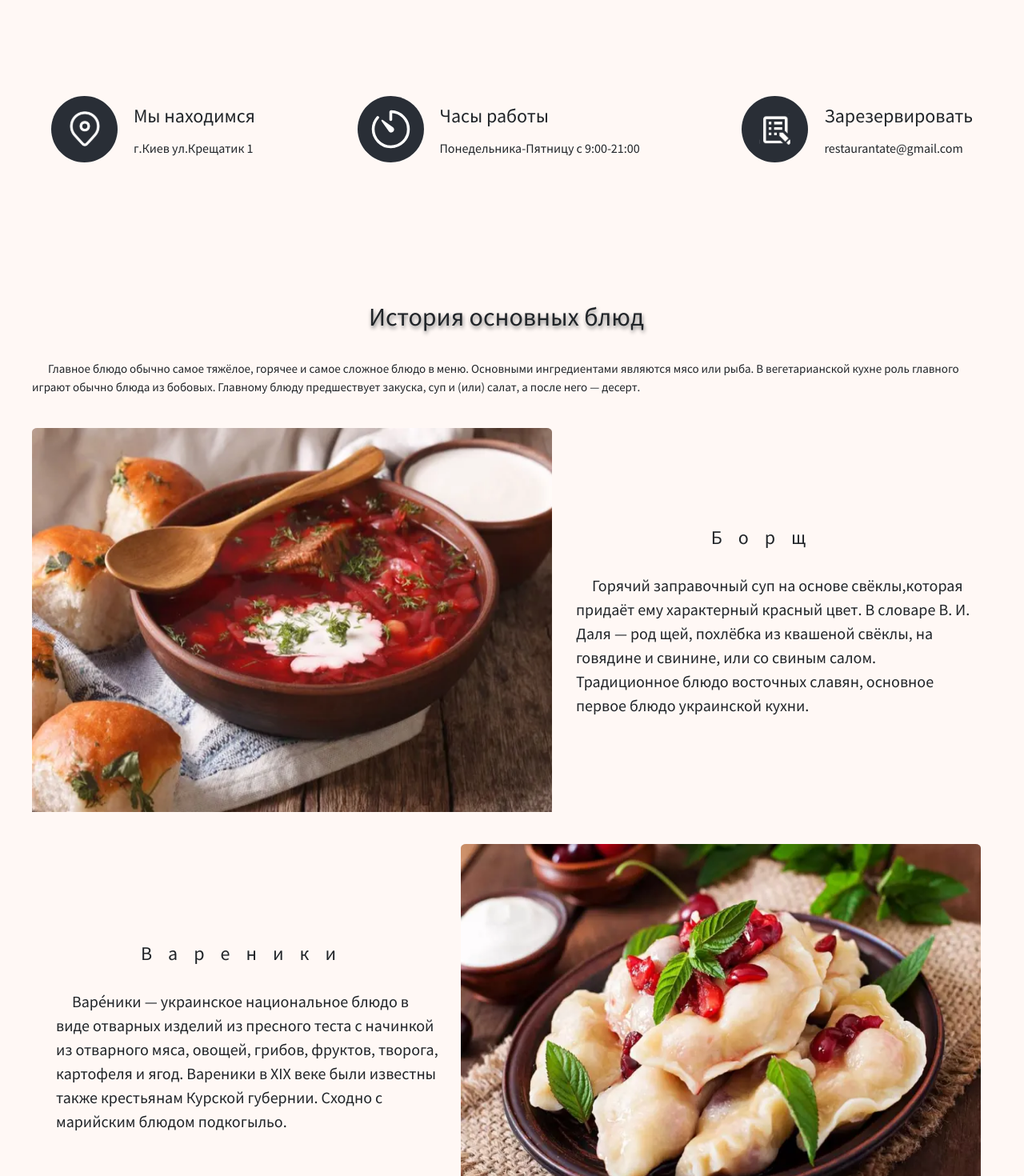
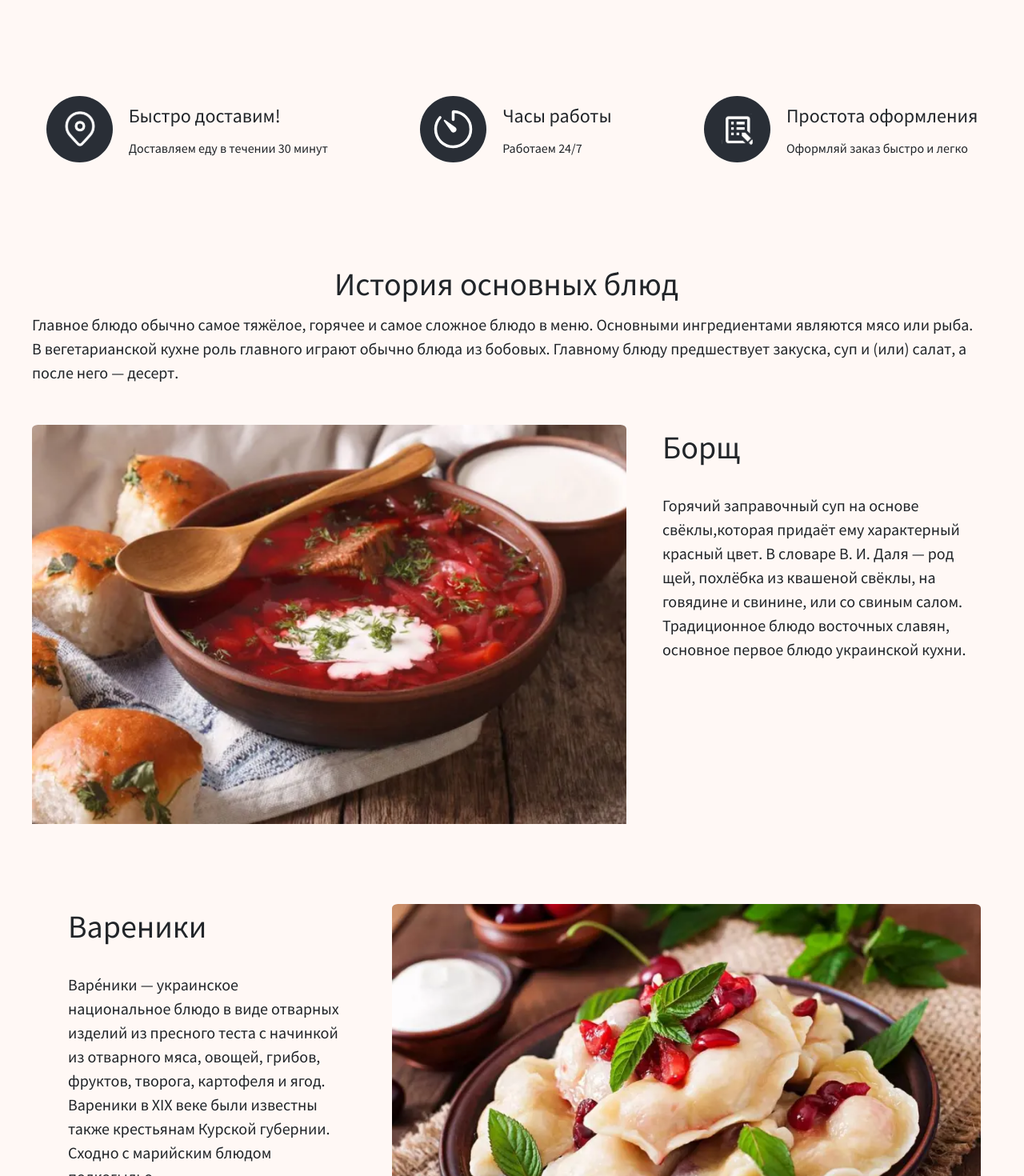
Before and after one commit to DeliveryFood111/food-delivery-front, a Vue app: page / in a window 1280 px wide. Shown: the part 1160-2630 px from the top of the page at 80% size. Built offline with nearby package versions, Linux system fonts and the light colour scheme.

Commit message:
refactoring

```diff
--- a/src/App.vue
+++ b/src/App.vue
@@ -17,7 +17,7 @@ import HistoryWithImages from "@/components/HistoryWithImages";
 
 export default {
   name: "App",
-  components: { Benefits, Header, Footer , MainScreen, HistoryWithImages }
+  components: { Benefits, Header, Footer, MainScreen, HistoryWithImages }
 };
 </script>
 
--- a/src/components/Benefits.vue
+++ b/src/components/Benefits.vue
@@ -6,8 +6,8 @@
           <img src="../assets/location-icon.svg" />
         </div>
         <div class="benefits__cells-text">
-          <h4 class="benefits__cells-title">Мы находимся</h4>
-          <p class="benefits__cells-p">г.Киев ул.Крещатик 1</p>
+          <h4 class="benefits__cells-title">Быстро доставим!</h4>
+          <p class="benefits__cells-p">Доставляем еду в течении 30 минут</p>
         </div>
       </div>
       <div class="benefits__cells">
@@ -16,7 +16,7 @@
         </div>
         <div class="benefits__cells-text">
           <h4 class="benefits__cells-title">Часы работы</h4>
-          <p class="benefits__cells-p">Понедельника-Пятницу с 9:00-21:00</p>
+          <p class="benefits__cells-p">Работаем 24/7</p>
         </div>
       </div>
       <div class="benefits__cells">
@@ -24,8 +24,8 @@
           <img src="../assets/reserve-icon.svg" />
         </div>
         <div class="benefits__cells-text">
-          <h4 class="benefits__cells-title">Зарезервировать</h4>
-          <p class="benefits__cells-p">restaurantate@gmail.com</p>
+          <h4 class="benefits__cells-title">Простота оформления</h4>
+          <p class="benefits__cells-p">Оформляй заказ быстро и легко</p>
         </div>
       </div>
     </div>
--- a/src/components/HistoryWithImages.vue
+++ b/src/components/HistoryWithImages.vue
@@ -1,6 +1,6 @@
 <template>
   <section class="history-images">
-    <h3 class="history-images__topic">История основных блюд</h3>
+    <h2 class="history-images__topic">История основных блюд</h2>
     <p class="history-images__description">
       Главное блюдо обычно самое тяжёлое, горячее и самое сложное блюдо в меню.
       Основными ингредиентами являются мясо или рыба. В вегетарианской кухне
@@ -14,7 +14,7 @@
         alt="Borshch"
       />
       <div class="history-images__text">
-        <h4 class="history-images__title">Борщ</h4>
+        <h3 class="history-images__title">Борщ</h3>
         <p class="history-images__content">
           Горячий заправочный суп на основе свёклы,которая придаёт ему
           характерный красный цвет. В словаре В. И. Даля — род щей, похлёбка из
@@ -24,15 +24,15 @@
         </p>
       </div>
     </div>
-    <div class="history-images__container container_vareniki">
+    <div class="history-images__container container_reversed">
       <img
         class="history-images__img"
         src="../assets/vareniki.webp"
         alt="Vareniki"
       />
       <div class="history-images__text">
-        <h4 class="history-images__title">Вареники</h4>
-        <p class="history-images__content content_vareniki">
+        <h3 class="history-images__title">Вареники</h3>
+        <p class="history-images__content content_reversed">
           Варе́ники — украинское национальное блюдо в виде отварных изделий из
           пресного теста с начинкой из отварного мяса, овощей, грибов, фруктов,
           творога, картофеля и ягод. Вареники в XIX веке были известны также
@@ -43,7 +43,7 @@
     <div class="history-images__container">
       <img class="history-images__img" src="../assets/salad.webp" alt="Salad" />
       <div class="history-images__text">
-        <h4 class="history-images__title">Салатик</h4>
+        <h3 class="history-images__title">Салат</h3>
         <p class="history-images__content">
           Сала́т - холодное блюдо из кусочков овощей, зелени, различных других
           растений, грибов, с добавлением приправы. Салатом считается любое
@@ -63,59 +63,65 @@ export default {
 
 <style scoped lang="scss">
 .history-images {
-  padding: 84px 54px 125px 40px;
+  padding: 34px 54px 125px 40px;
   background-color: rgba(255, 248, 245, 1);
   display: flex;
   width: fit-content;
   flex-direction: column;
 
   &__topic {
+    margin-bottom: 8px;
+    font-size: 40px;
+    font-weight: 400;
+    line-height: 56px;
     text-align: center;
-    margin-bottom: 35px;
-    font-size: xx-large;
-    text-shadow: 1px 3px 5px grey;
+  }
 
-    @media screen and (max-width: 993px) {
-      margin-bottom: 10px;
-    }
+  &__description {
+    margin-bottom: 50px;
+    font-size: 20px;
+    font-weight: 400;
+    line-height: 30px;
+  }
 
-    @media screen and (max-width: 550px) {
-      font-size: x-large;
-    }
-  }
-  &__description {
-    text-indent: 20px;
-    margin-bottom: 40px;
-    font-size: 15px;
-
-    @media screen and (max-width: 993px) {
-      margin-bottom: 20px;
-    }
-  }
   &__container {
     display: flex;
     flex-direction: row;
-    margin-bottom: 20px;
+    margin-bottom: 80px;
+
+    &:last-child {
+      margin-bottom: unset;
+    }
 
     @media screen and (max-width: 993px) {
+      margin-bottom: 40px;
+    }
+
+    @media screen and (max-width: 750px) {
       flex-direction: column;
       align-items: center;
-      margin-bottom: 40px;
     }
   }
+
   &__img {
     border-radius: 1%;
-    width: 650px;
-    height: 500px;
+    width: 743px;
+    height: 519px;
     padding-bottom: 20px;
+
+    @media screen and (max-width: 1150px) {
+      width: 643px;
+      height: 419px;
+    }
 
     @media screen and (max-width: 993px) {
       width: 450px;
-      height: auto;
+      height: 419px;
     }
 
-    @media screen and (max-width: 550px) {
+    @media screen and (max-width: 830px) {
       width: 300px;
+      height: 319px;
     }
 
     @media screen and (max-width: 430px) {
@@ -126,48 +132,63 @@ export default {
       width: 200px;
     }
   }
+
   &__text {
     display: flex;
     flex-direction: column;
-    margin: auto 0;
+    margin-left: 45px;
+
+    @media screen and (max-width: 750px) {
+      flex-direction: column;
+      align-items: center;
+      margin-left: unset;
+    }
   }
+
   &__title {
-    display: flex;
-    justify-content: center;
-    font-size: x-large;
     margin-bottom: 30px;
-    letter-spacing: 20px;
+    font-size: 40px;
+    font-weight: 400;
+    line-height: 56px;
 
     @media screen and (max-width: 993px) {
       margin-bottom: 0;
     }
+  }
 
-    @media screen and (max-width: 550px) {
-      letter-spacing: 5px;
-    }
-  }
   &__content {
     display: flex;
-    text-indent: 20px;
     font-size: 20px;
-    margin-left: 30px;
+    font-weight: 400;
+    line-height: 30px;
 
     @media screen and (max-width: 550px) {
       margin-left: 0;
     }
   }
 }
-.container_vareniki {
+.container_reversed {
   display: flex;
   flex-direction: row-reverse;
 
+  & > .history-images__text {
+    margin-right: 45px;
+
+    @media screen and (max-width: 750px) {
+      margin-right: unset;
+    }
+  }
+
   @media screen and (max-width: 993px) {
+    margin-bottom: 40px;
+  }
+
+  @media screen and (max-width: 750px) {
     flex-direction: column;
     align-items: center;
-    margin-bottom: 40px;
   }
 }
-.content_vareniki {
+.content_reversed {
   margin-right: 20px;
 
   @media screen and (max-width: 993px) {
```
